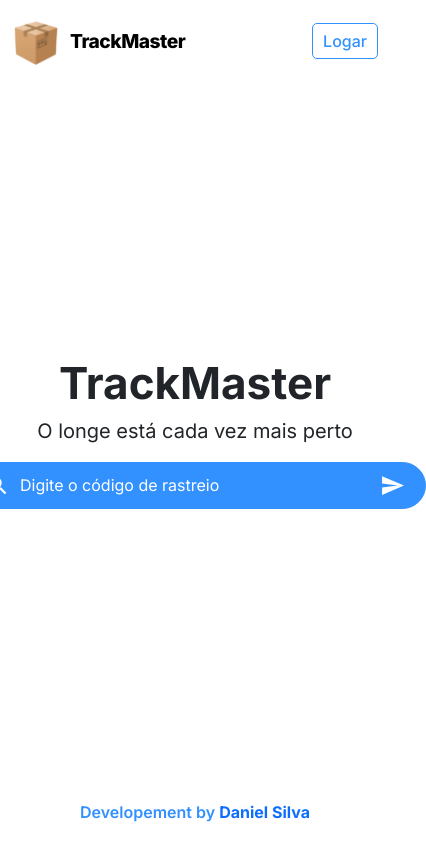
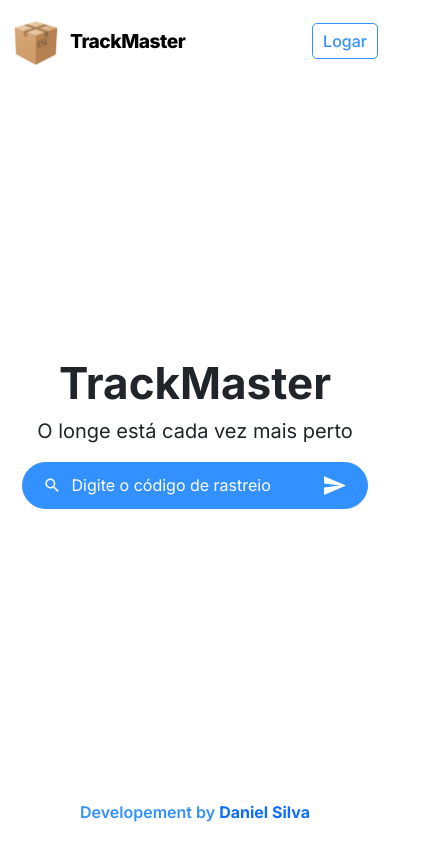
Before and after one commit to Daniel-D3V/TrackMaster, a Next.js app: page / in a window 390 px wide. Shown: the whole page, 426 px wide, since content can reach past the window. Built offline with nearby package versions, Linux system fonts and the light colour scheme.

Commit message:
added others device

```diff
--- a/src/components/InputSearch/styles.module.sass
+++ b/src/components/InputSearch/styles.module.sass
@@ -37,3 +37,10 @@
             width: 25px
             height: 25px
             color: variables.$white
+
+@media screen and (max-width: 481px)
+    .InputSearch
+        padding: 10px
+
+        .input
+            width: 100%
```
